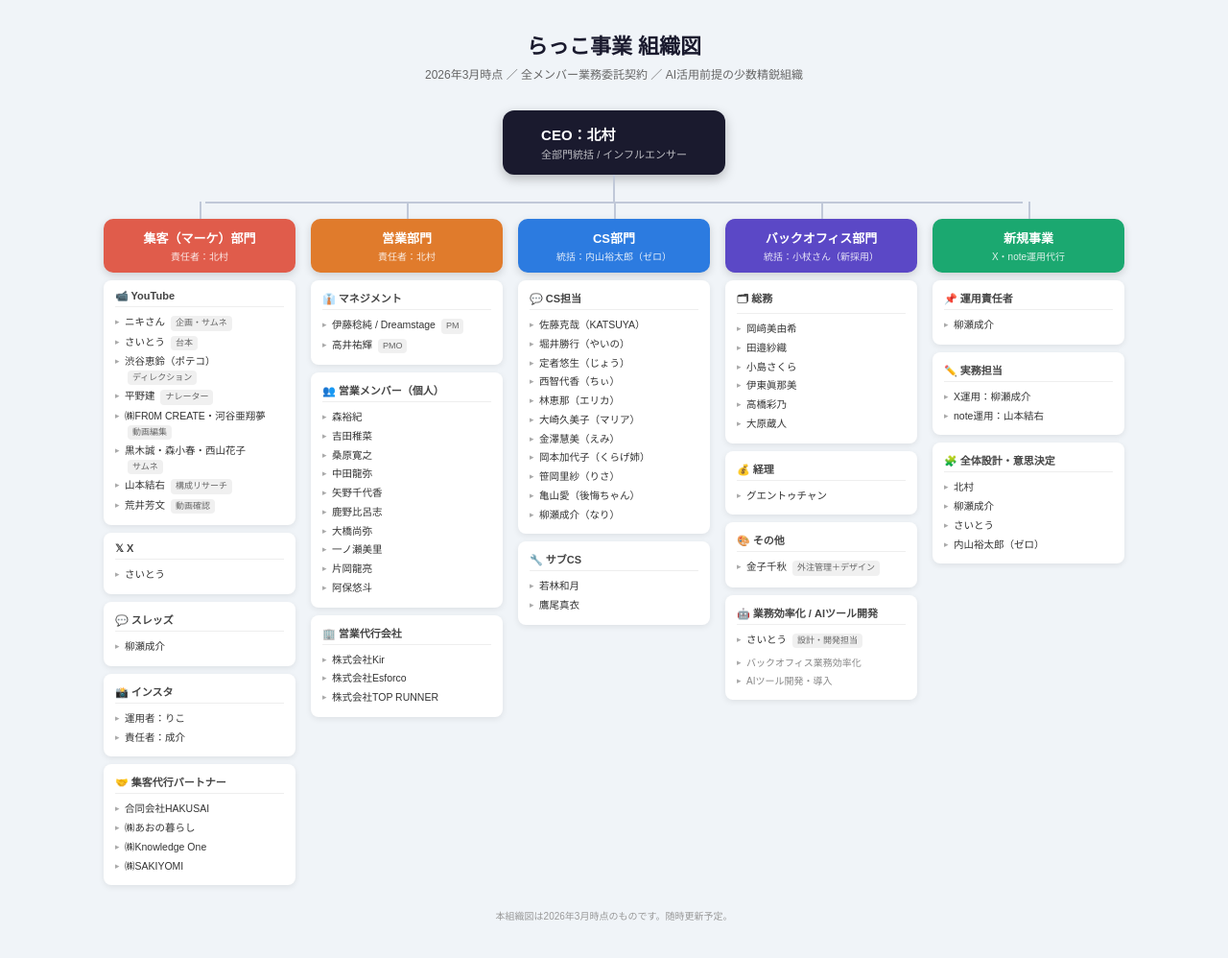
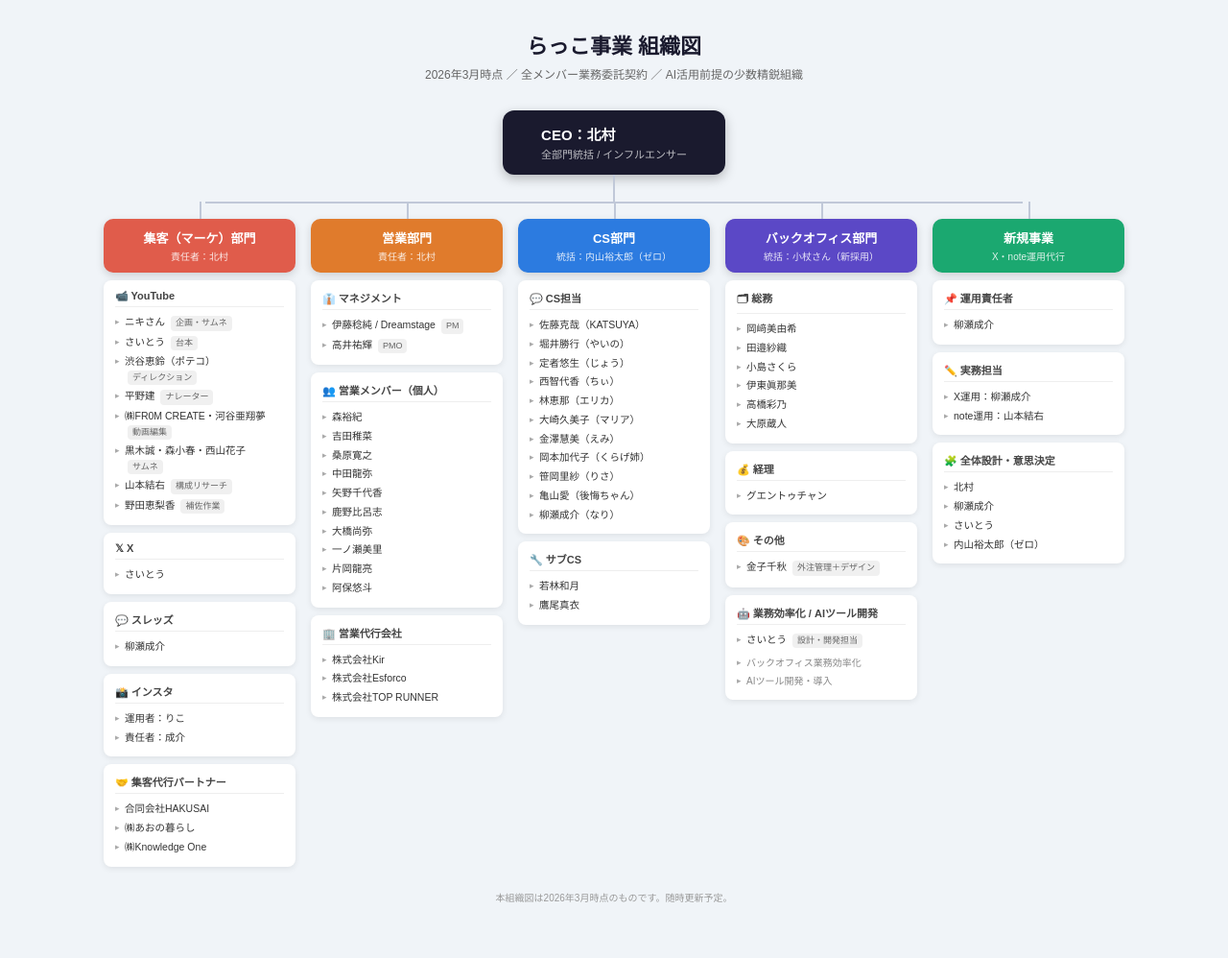
Before and after one commit to tonytonynotneet/rakko-soshikizu, a plain HTML site: page index.html in a window 1280 px wide. Shown: the whole page at 96% size. Drawn offline with Linux system fonts and the light colour scheme.

Commit message:
組織図更新: 野田恵梨香追加(YouTube補佐), SAKIYOMI削除, 動画確認削除

```diff
--- a/index.html
+++ b/index.html
@@ -212,7 +212,7 @@
           <li>㈱FR0M CREATE・河谷亜翔夢 <span class="tag">動画編集</span></li>
           <li>黒木誠・森小春・西山花子 <span class="tag">サムネ</span></li>
           <li>山本結右 <span class="tag">構成リサーチ</span></li>
-          <li>荒井芳文 <span class="tag">動画確認</span></li>
+          <li>野田恵梨香 <span class="tag">補佐作業</span></li>
         </ul>
       </div>
 
@@ -244,7 +244,6 @@
           <li>合同会社HAKUSAI</li>
           <li>㈱あおの暮らし</li>
           <li>㈱Knowledge One</li>
-          <li>㈱SAKIYOMI</li>
         </ul>
       </div>
     </div>
```
